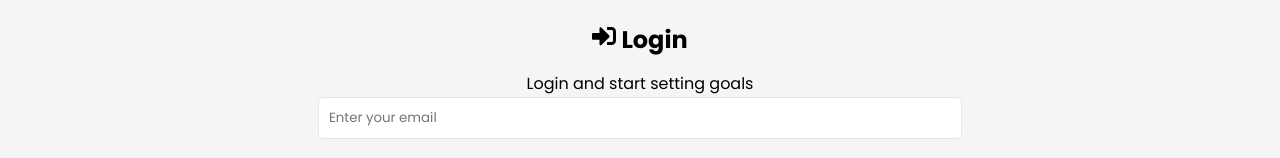
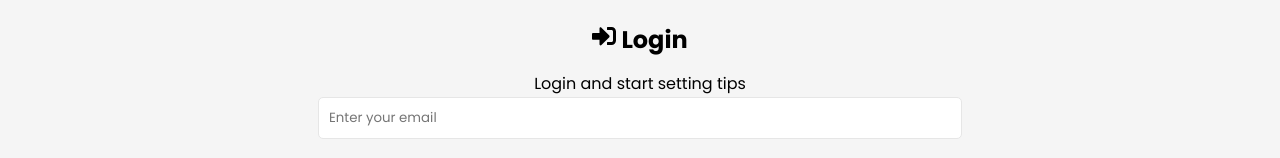
Before and after one commit to gazjosef/footy-tips, a React (Create React App) app in the folder frontend/: page /login in a window 1280 px wide. Shown: the part 124-282 px from the top of the page. Built offline with nearby package versions, Linux system fonts and the light colour scheme.

Commit message:
Predeploy

```diff
--- a/frontend/src/pages/Login.jsx
+++ b/frontend/src/pages/Login.jsx
@@ -62,7 +62,7 @@ export default function Login() {
         <h1>
           <FaSignInAlt /> Login
         </h1>
-        <p>Login and start setting goals</p>
+        <p>Login and start setting tips</p>
       </section>
 
       <section className="form">
```
